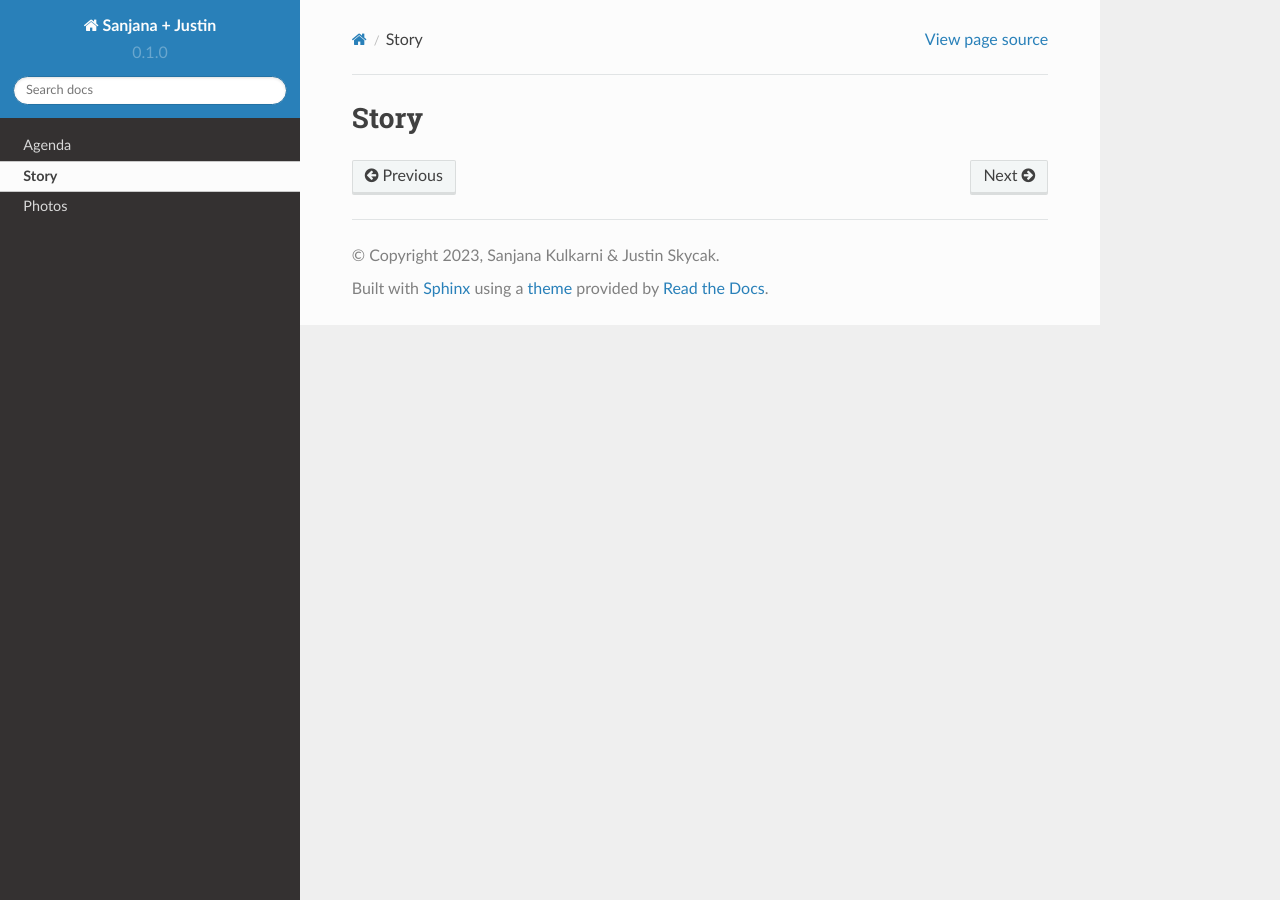
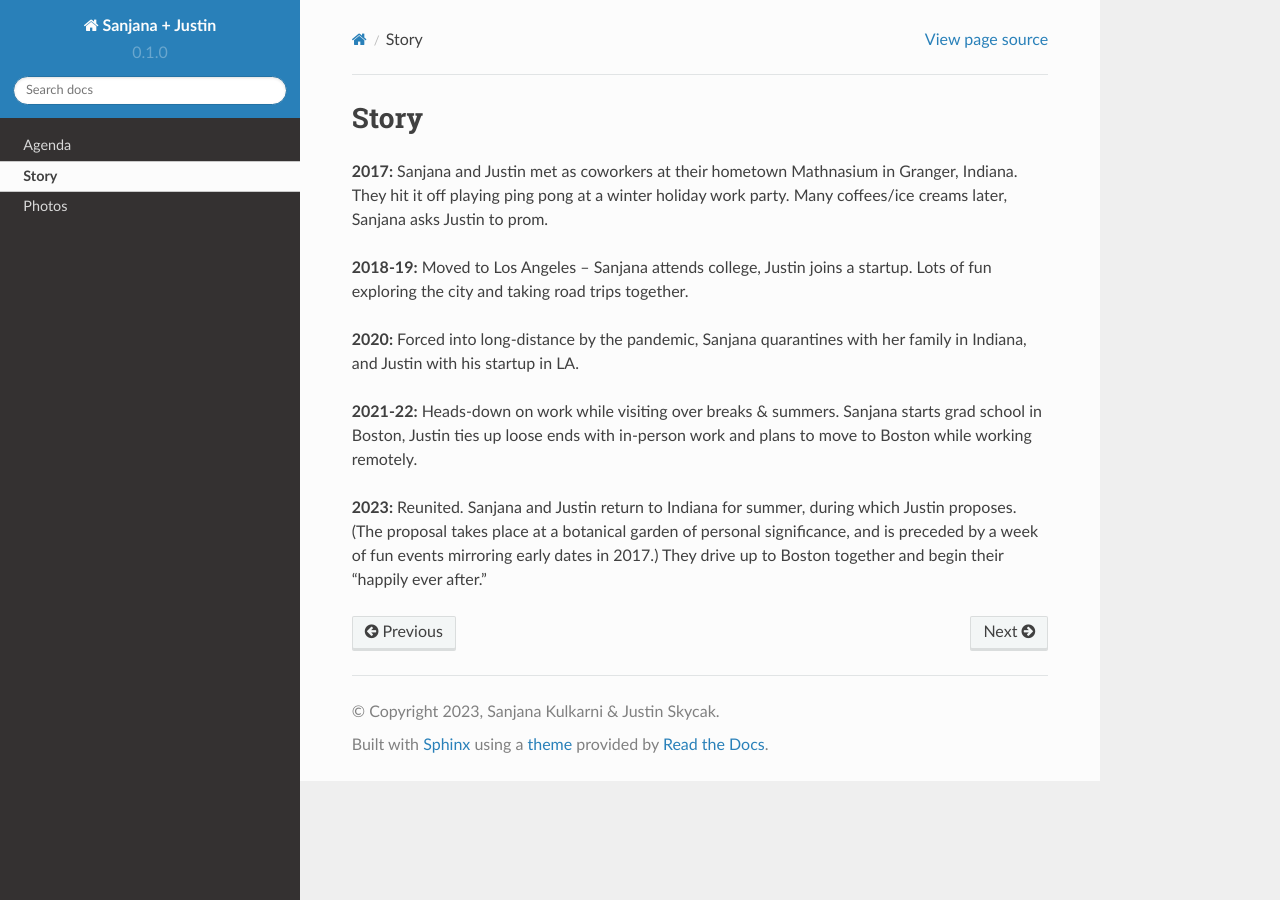
Before and after one commit to jpskycak/wedding, a Sphinx documentation site: the page built from docs/source/story.rst, in a window 1280 px wide. Built offline with Sphinx 7.4.7 and the Read the Docs theme 2.0.0, drawn with Linux system fonts in a browser that asks for light colours.

Commit message:
Update story.rst

```diff
--- a/docs/source/story.rst
+++ b/docs/source/story.rst
@@ -1,2 +1,27 @@
 Story
 =====
+
+**2017:**
+Sanjana and Justin met as coworkers at their hometown Mathnasium in Granger, Indiana.
+They hit it off playing ping pong at a winter holiday work party.
+Many coffees/ice creams later, Sanjana asks Justin to prom.
+
+**2018-19:**
+Moved to Los Angeles – Sanjana attends college, Justin joins a startup.
+Lots of fun exploring the city and taking road trips together.
+
+**2020:**
+Forced into long-distance by the pandemic,
+Sanjana quarantines with her family in Indiana,
+and Justin with his startup in LA.
+
+**2021-22:**
+Heads-down on work while visiting over breaks & summers.
+Sanjana starts grad school in Boston,
+Justin ties up loose ends with in-person work and plans to move to Boston while working remotely.
+
+**2023:**
+Reunited. Sanjana and Justin return to Indiana for summer, during which Justin proposes.
+(The proposal takes place at a botanical garden of personal significance,
+and is preceded by a week of fun events mirroring early dates in 2017.)
+They drive up to Boston together and begin their “happily ever after.”
```
